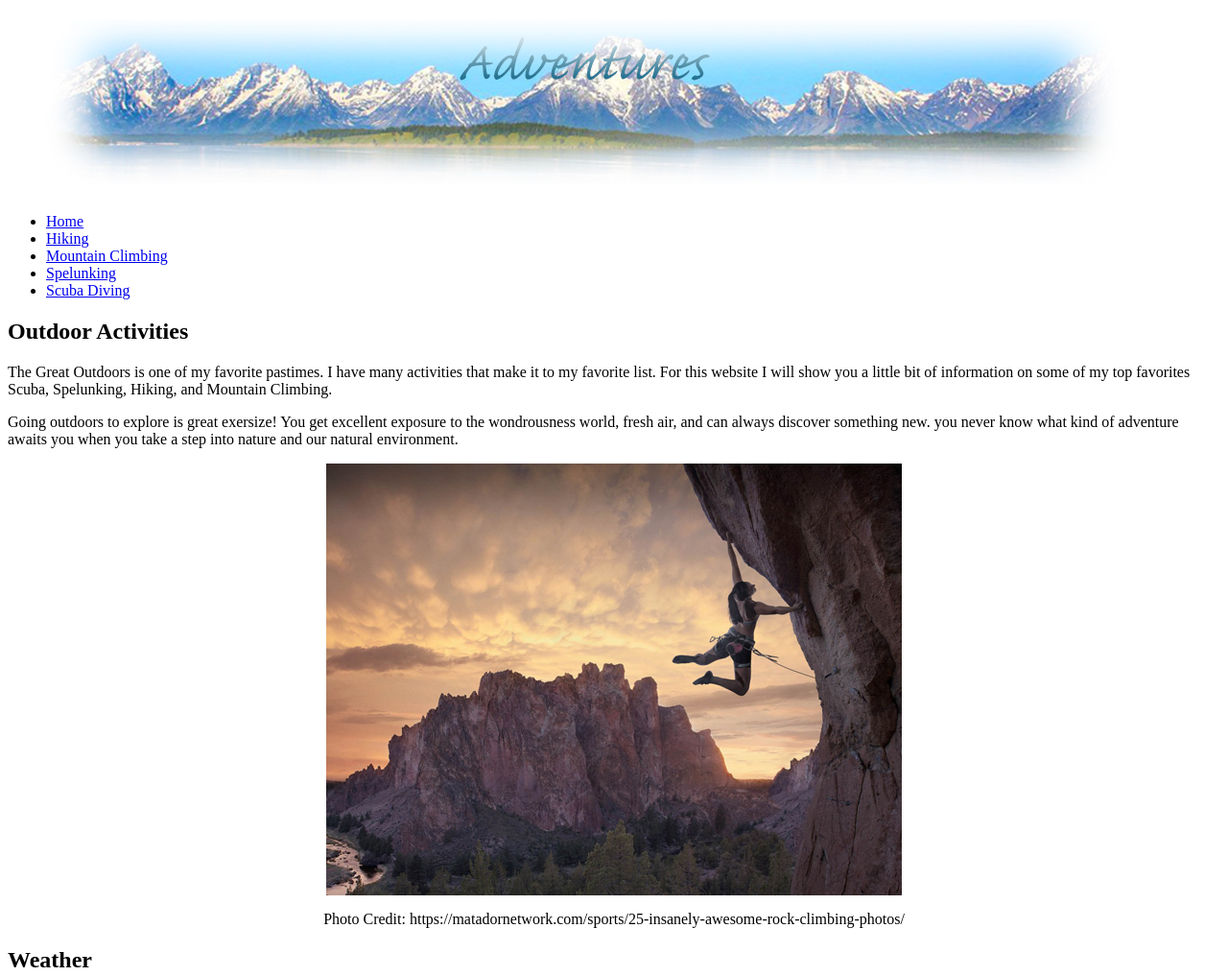
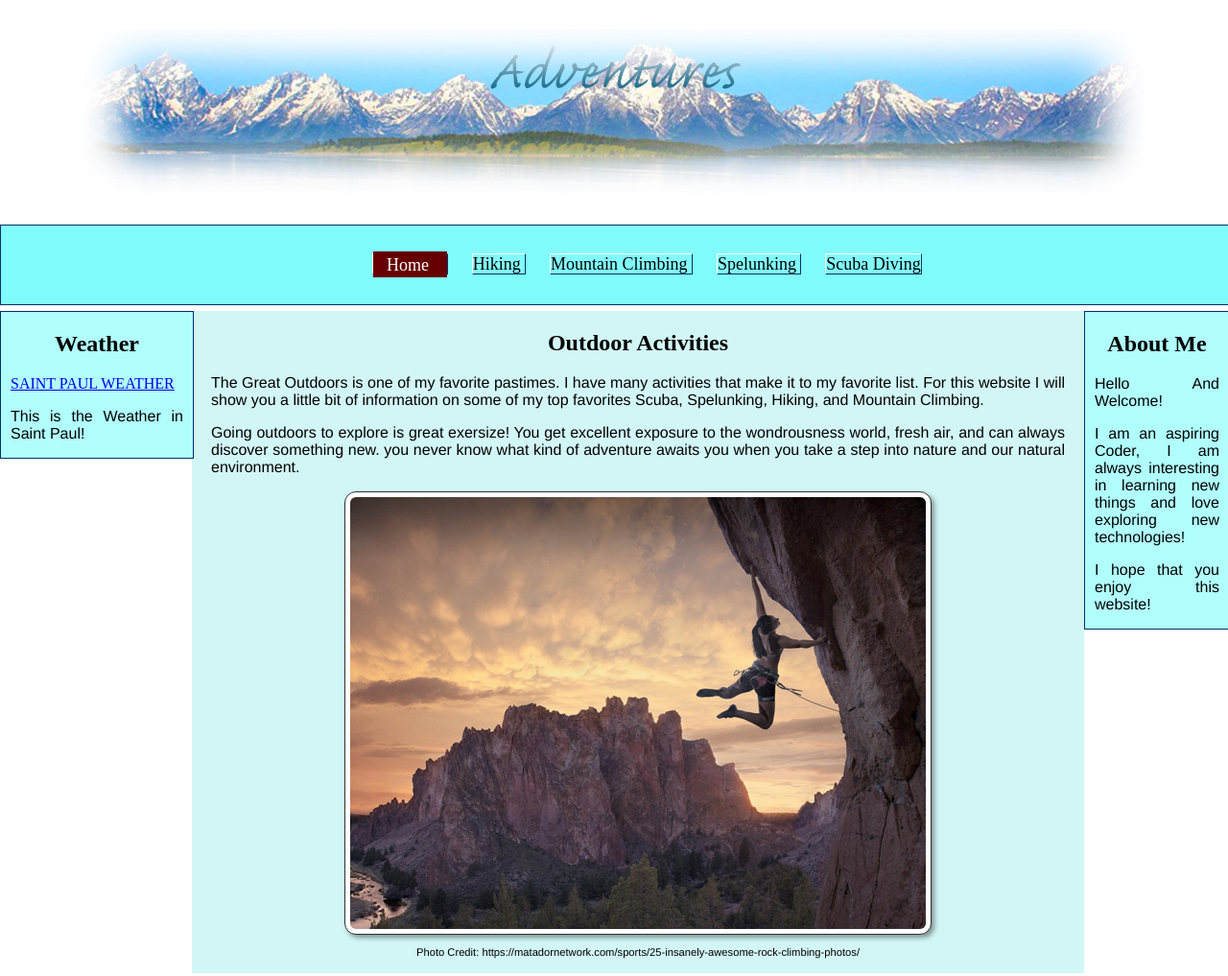
Before and after one commit to hapticfish/AdventureBlogger.io, a plain HTML site: page index.html in a window 1280 px wide. Shown: the top 1017 px of the page at 96% size. Drawn offline with Linux system fonts and the light colour scheme; a script that the page names is missing.

Commit message:
Fix Index & CSS Link
Fix Index & CSS Link

```diff
--- a/index.html
+++ b/index.html
@@ -23,7 +23,7 @@
 <![endif]-->
 
 
-<link rel="stylesheet" type="text/css" href="GrailStyleSheet.css">
+<link rel="stylesheet" type="text/css" href="main.css">
 
 
 </head>
@@ -36,7 +36,7 @@
 
 	<nav>
 		<ul>
-			<li id="active"><a href="hgpage1.html">Home </a>
+			<li id="active"><a href="index.html">Home </a>
 			<li><a href="hgpage2.html">Hiking </a>
 			<li><a href="hgpage3.html">Mountain Climbing </a>
 			<li><a href="hgpage4.html">Spelunking </a>
```
